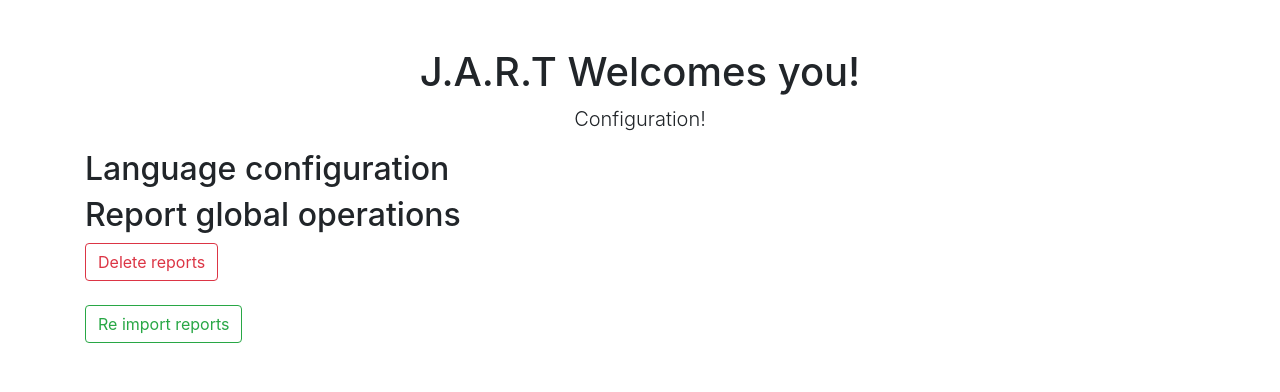
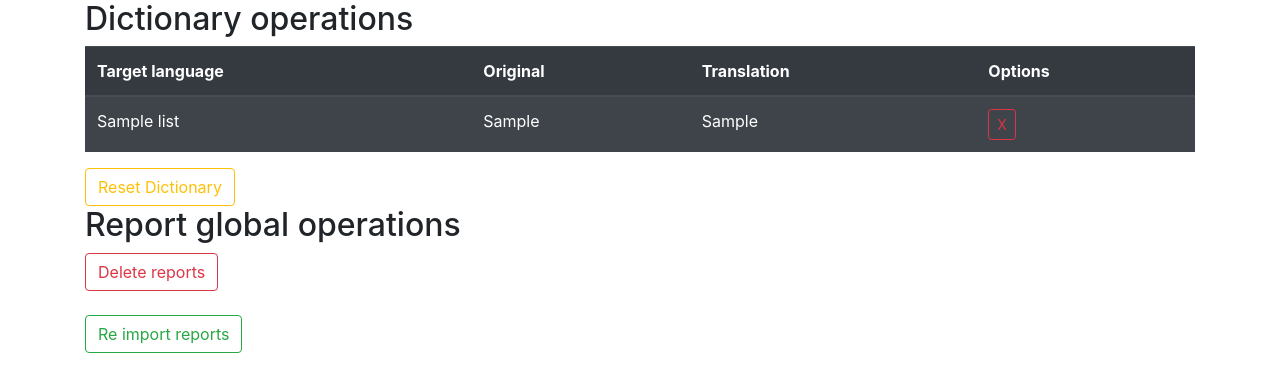
Before and after one commit to arkadyorg/xmlptranslator, a Flask app: page /configurator in a window 1280 px wide. Shown: the part 56-448 px from the top of the page. Run offline with Flask 2, Linux system fonts and the light colour scheme; tables that the repository leaves empty hold one stand-in row (values such as "Sample post"); some libraries are stand-ins or nearby versions.

Commit message:
added dictionary show

```diff
--- a/server.py
+++ b/server.py
@@ -5,7 +5,8 @@ from dblogic import (
                     update_report_local_name, language_id_by_code,
                     update_param_local_name, update_template_default,
                     default_templ_info, report_list_issue_bylang,
-                    language_code_by_id, delete_reports_data)
+                    language_code_by_id, delete_reports_data,
+                    dictionary_reset, dictionary_data)
 from fileconsistency import local_dir_naming
 from filelogic import xdo_local_translate_out_copy, tmpl_local_out_copy, report_reindex_igniter, template_reindex_igniter, parameters_reindex_igniter
 from dictionary import dictionary_refresh, report_names_autotranslate, report_parameters_autotranslate
@@ -23,7 +24,8 @@ def index():
 
 @app.route("/configurator")
 def config():
-    return render_template('config.html')
+    dictionary = dictionary_data()
+    return render_template('config.html', dictionary=dictionary)
 
 
 @app.route("/about")
@@ -104,6 +106,7 @@ def export_reports():
 def post_config():
     drop = request.args['drop']
     re_index = request.args['re_index']
+    dict_reset = request.args['dict_reset']
     if drop == '1':
         delete_reports_data()
     else:
@@ -115,6 +118,10 @@ def post_config():
         report_naming()
         parameters_lang_naming()
         templates_lang_naming()
+    else:
+        pass
+    if dict_reset == '1':
+        dictionary_reset()
     else:
         pass
     return redirect(url_for('config'))
--- a/templates/config.html
+++ b/templates/config.html
@@ -20,19 +20,42 @@
     <!-- Page Content -->
     <div class="container">
       <div class="row">
-        <div class="col-lg-12 text-center">
-          <h1 class="mt-5">J.A.R.T Welcomes you!</h1>
-          <p class="lead">Configuration!</p>
-        </div>
+      </div>
+              <h1 class="h2">Dictionary operations</h1>
 
-      </div>
-              <h1 class="h2">Language configuration</h1>
+
+            <table class="table table-striped table-dark">
+  <thead>
+    <tr>
+      <th scope="col">Target language</th>
+      <th scope="col">Original</th>
+      <th scope="col">Translation</th>
+      <th scope="col">Options</th>
+    </tr>
+  </thead>
+
+  <tbody>
+    {% for d in dictionary%}
+    <tr>
+      <td>{{ d.lang_name }}</td>
+      <td>{{ d.original }}</td>
+      <td>{{ d.translation }}</td>
+      <td><button type="button submit" name="submit" class="btn btn-outline-danger btn-sm">X</button></td>
+    </tr>
+    {% endfor %}
+  </tbody>
+
+</table>
+
+               <form method = "post" action="/post_config?drop=0&re_index=0&dict_reset=1">
+<button type="button submit" name="submit" class="btn btn-outline-warning">Reset Dictionary</button>
+</form>
         <h1 class="h2">Report global operations</h1>
-        <form method = "post" action="/post_config?drop=1&re_index=0">
+        <form method = "post" action="/post_config?drop=1&re_index=0&dict_reset=0">
 <button type="button submit" name="submit" class="btn btn-outline-danger">Delete reports</button>
 </form>
 </br>
-        <form method = "post" action="/post_config?drop=0&re_index=1">
+        <form method = "post" action="/post_config?drop=0&re_index=1&dict_reset=0">
 <button type="button submit" name="submit" class="btn btn-outline-success">Re import reports</button>
 </form>
 
```
